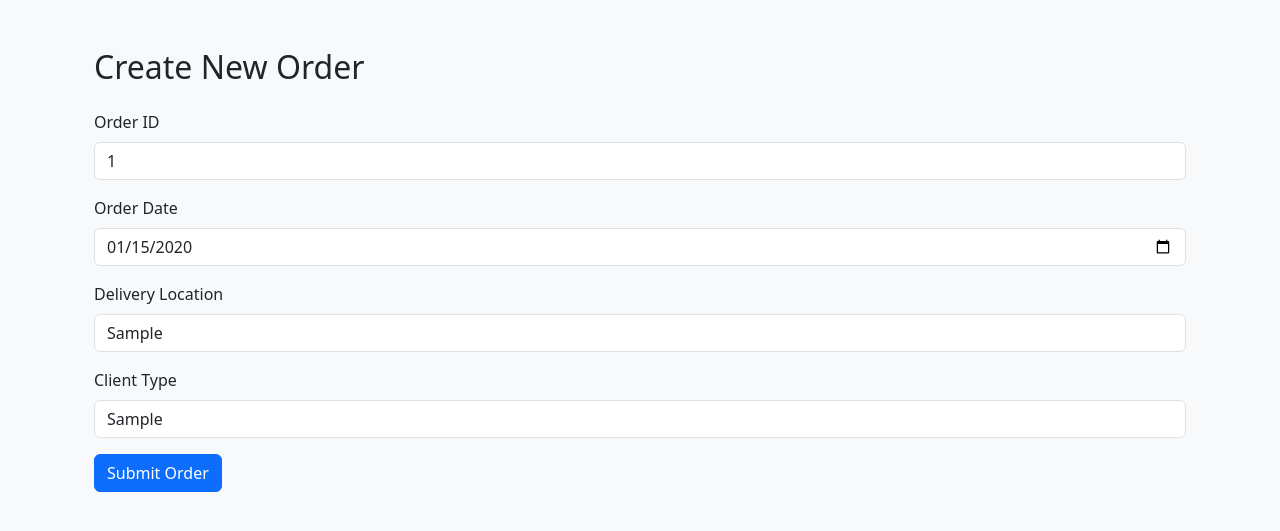
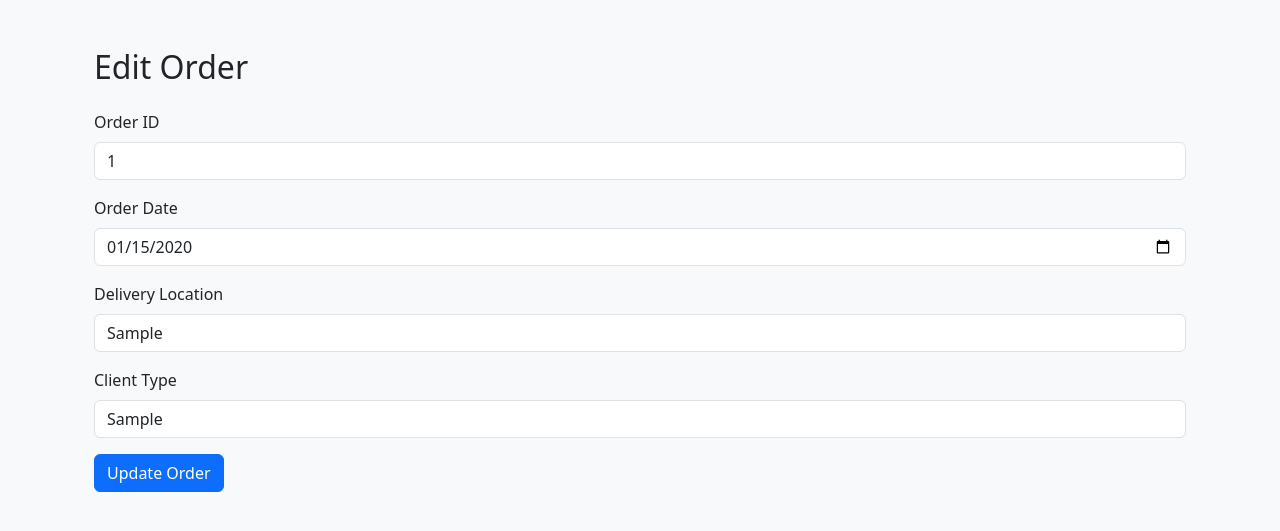
Before and after one commit to Mafruha17/CIDM632570, a Django app: page /order/1/update/ in a window 1280 px wide. Shown: the part 56-587 px from the top of the page. Run offline with Django 5.2, Linux system fonts and the light colour scheme; tables that the repository leaves empty hold one stand-in row (values such as "Sample post"); some libraries are stand-ins or nearby versions.

Commit message:
Implemented Edit and Delete functionality for Orders table with HTMX

```diff
--- a/Module2Assignment/logistics_app/templates/logistics_app/order_form.html
+++ b/Module2Assignment/logistics_app/templates/logistics_app/order_form.html
@@ -2,7 +2,10 @@
 
 {% block content %}
 <div class="container mt-5" id="form-container">
-    <h2 class="mb-4">Create New Order</h2>
+    <h2 class="mb-4">
+        {% if is_update %} Edit Order {% else %} Create New Order {% endif %}
+    </h2>
+
     <form method="post">
         {% csrf_token %}
         <div class="mb-3">
@@ -21,7 +24,9 @@
             <label for="client_type" class="form-label">Client Type</label>
             {{ form.client_type }}
         </div>
-        <button type="submit" class="btn btn-primary">Submit Order</button>
+        <button type="submit" class="btn btn-primary">
+            {% if is_update %} Update Order {% else %} Submit Order {% endif %}
+        </button>
     </form>
 </div>
 {% endblock %}
--- a/Module2Assignment/logistics_app/views.py
+++ b/Module2Assignment/logistics_app/views.py
@@ -32,20 +32,13 @@ def order_create(request):
     else:
         form = OrderForm()
 
-    return render(request, 'logistics_app/order_form.html', {'form': form})
+    return render(request, 'logistics_app/order_form.html', {
+    'form': form,
+    'is_update': False,  # 👈 flag for create mode
+})
 
 
-#def order_create(request):
-#    if request.method == 'POST':
-#        form = OrderForm(request.POST)
-#       if form.is_valid():
-#            form.save()
-#            return redirect('/orders/')  # redirect to order list
-#    else:
-#        form = OrderForm()
-#
-#    return render(request, 'logistics_app/order_form.html', {'form': form})
-
+# Update list view to show orders
 def order_list(request):
     orders = Order.objects.all().order_by('-order_date')
     return render(request, 'logistics_app/order_list.html', {'orders': orders})
@@ -57,14 +50,14 @@ def order_update(request, pk):
     if request.method == 'POST':
         form = OrderForm(request.POST, instance=order)
         if form.is_valid():
-            order = form.save(commit=False)
-            order.eta = calculate_eta_mock(order)
-            order.save()
-            return redirect('/orders/')
+            form.save()
+            return redirect('order_list')
     else:
         form = OrderForm(instance=order)
-    return render(request, 'logistics_app/order_form.html', {'form': form})
-
+    return render(request, 'logistics_app/order_form.html', {
+        'form': form,
+        'is_update': True,   # 👈 flag to distinguish edit mode
+    })
 
 # Delete Order
 def order_delete(request, pk):
```
Also changed, not shown: Module2Assignment/logistics_app/templates/logistics_app/order_list.html (+5 -11 lines).
